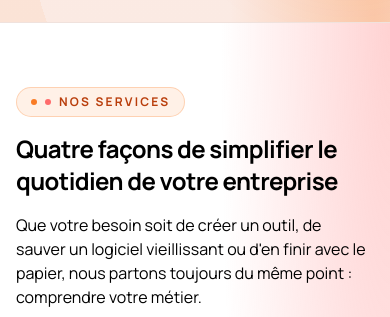
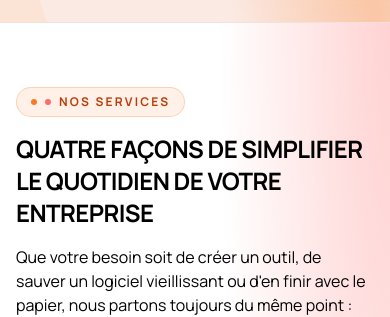
Before and after one commit to Valeloin/Mailys-solutions, a Next.js app: page / in a window 390 px wide. Shown: the part 1159-1476 px from the top of the page. Built offline with nearby package versions, Linux system fonts and the light colour scheme; no server answers; the database is empty.

Commit message:
Accueil mobile: section titles en UPPERCASE

```diff
--- a/src/app/(site)/page.tsx
+++ b/src/app/(site)/page.tsx
@@ -173,7 +173,7 @@ export default async function HomePage() {
           <Kicker>{c.services.kicker}</Kicker>
           <h2
             id="services-title"
-            className="mt-4 max-w-2xl text-2xl font-bold tracking-tight text-foreground sm:text-3xl"
+            className="mt-4 max-w-2xl text-2xl font-bold uppercase tracking-tight text-foreground sm:text-3xl sm:normal-case"
           >
             {c.services.title}
           </h2>
@@ -242,7 +242,7 @@ export default async function HomePage() {
             <Kicker>Le constat</Kicker>
             <h2
               id="probleme-title"
-              className="mt-5 text-3xl font-bold tracking-tight text-foreground sm:text-4xl"
+              className="mt-5 text-3xl font-bold uppercase tracking-tight text-foreground sm:text-4xl sm:normal-case"
             >
               {c.probleme.title}
             </h2>
@@ -295,7 +295,7 @@ export default async function HomePage() {
           <Kicker>{c.methode.kicker}</Kicker>
           <h2
             id="methode-title"
-            className="mt-3 text-2xl font-bold tracking-tight text-foreground sm:text-3xl"
+            className="mt-3 text-2xl font-bold uppercase tracking-tight text-foreground sm:text-3xl sm:normal-case"
           >
             {c.methode.title}
           </h2>
@@ -313,7 +313,7 @@ export default async function HomePage() {
         <div className="mx-auto max-w-content px-4 py-20 sm:px-6 sm:py-24">
           <h2
             id="pourquoi-title"
-            className="text-3xl font-bold tracking-tight text-foreground sm:text-4xl"
+            className="text-3xl font-bold uppercase tracking-tight text-foreground sm:text-4xl sm:normal-case"
           >
             {c.pourquoi.title}
           </h2>
```
